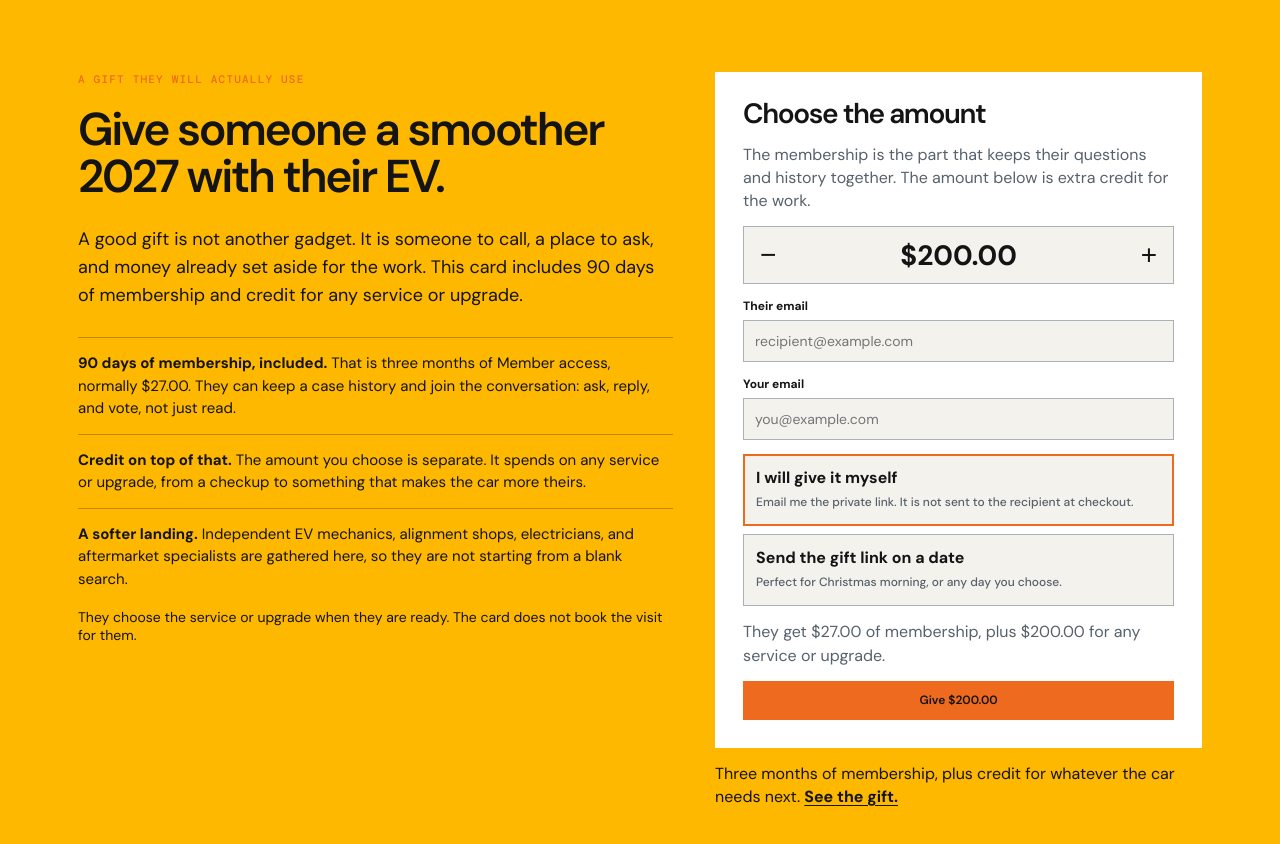
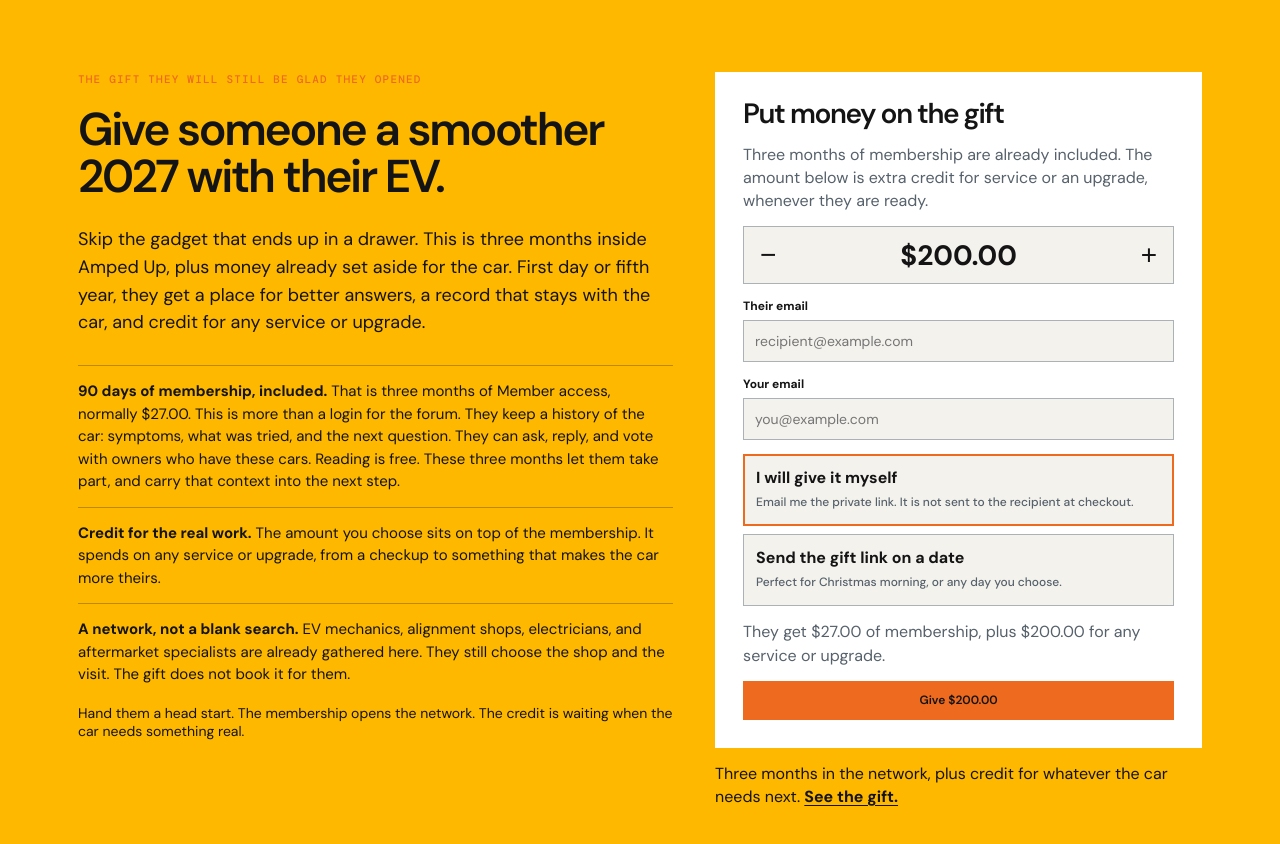
Before and after one commit to erichester76/volt-yard, a Next.js app: page /black-friday in a window 1280 px wide. Shown: the top 844 px of the page. Built offline with nearby package versions, Linux system fonts and the light colour scheme; no server answers; the database is empty; a web font is replaced by a local one.

Commit message:
style: sell membership as more than forum access

```diff
--- a/app/black-friday/page.tsx
+++ b/app/black-friday/page.tsx
@@ -50,21 +50,21 @@ export default function BlackFridayPage() {
   return <main className="gift-offer">
     <section className="gift-offer-hero"><div className="wrap gift-offer-layout">
       <div>
-        <p className="eyebrow">A gift they will actually use</p>
+        <p className="eyebrow">The gift they will still be glad they opened</p>
         <h1 className="heading-primary">Give someone a smoother 2027 with their EV.</h1>
-        <p className="intro">A good gift is not another gadget. It is someone to call, a place to ask, and money already set aside for the work. This card includes {giftMembershipDays} days of membership and credit for any service or upgrade.</p>
+        <p className="intro">Skip the gadget that ends up in a drawer. This is three months inside Amped Up, plus money already set aside for the car. First day or fifth year, they get a place for better answers, a record that stays with the car, and credit for any service or upgrade.</p>
         <ol className="gift-offer-story">
-          <li><b>{giftMembershipDays} days of membership, included.</b> That is three months of Member access, normally {money(giftMembershipValueCents)}. They can keep a case history and join the conversation: ask, reply, and vote, not just read.</li>
-          <li><b>Credit on top of that.</b> The amount you choose is separate. It spends on any service or upgrade, from a checkup to something that makes the car more theirs.</li>
-          <li><b>A softer landing.</b> Independent EV mechanics, alignment shops, electricians, and aftermarket specialists are gathered here, so they are not starting from a blank search.</li>
+          <li><b>{giftMembershipDays} days of membership, included.</b> That is three months of Member access, normally {money(giftMembershipValueCents)}. This is more than a login for the forum. They keep a history of the car: symptoms, what was tried, and the next question. They can ask, reply, and vote with owners who have these cars. Reading is free. These three months let them take part, and carry that context into the next step.</li>
+          <li><b>Credit for the real work.</b> The amount you choose sits on top of the membership. It spends on any service or upgrade, from a checkup to something that makes the car more theirs.</li>
+          <li><b>A network, not a blank search.</b> EV mechanics, alignment shops, electricians, and aftermarket specialists are already gathered here. They still choose the shop and the visit. The gift does not book it for them.</li>
         </ol>
-        <p className="gift-offer-limit">They choose the service or upgrade when they are ready. The card does not book the visit for them.</p>
+        <p className="gift-offer-limit">Hand them a head start. The membership opens the network. The credit is waiting when the car needs something real.</p>
         <CatalogTeaser compact title="The credit can go to things like" />
       </div>
       <div className="gift-offer-aside">
         <form className="gift-offer-form" onSubmit={buy}>
-          <h2>Choose the amount</h2>
-          <p>The membership is the part that keeps their questions and history together. The amount below is extra credit for the work.</p>
+          <h2>Put money on the gift</h2>
+          <p>Three months of membership are already included. The amount below is extra credit for service or an upgrade, whenever they are ready.</p>
           <div className="gift-amount-stepper">
             <button type="button" aria-label="Decrease gift amount by 100 dollars" onClick={() => changeAmount(-1)} disabled={creditCents <= giftCreditMinimumCents}>−</button>
             <strong>{money(creditCents)}</strong>
@@ -89,7 +89,7 @@ export default function BlackFridayPage() {
           <Button disabled={submitting}>{submitting ? "Taking you to checkout..." : `Give ${money(creditCents)}`}</Button>
           {message && <p className="form-message" role="alert">{message}</p>}
         </form>
-        <p className="gift-offer-preview">Three months of membership, plus credit for whatever the car needs next. <Link href="/gift-landing/example">See the gift.</Link></p>
+        <p className="gift-offer-preview">Three months in the network, plus credit for whatever the car needs next. <Link href="/gift-landing/example">See the gift.</Link></p>
       </div>
     </div></section>
   </main>;
```
